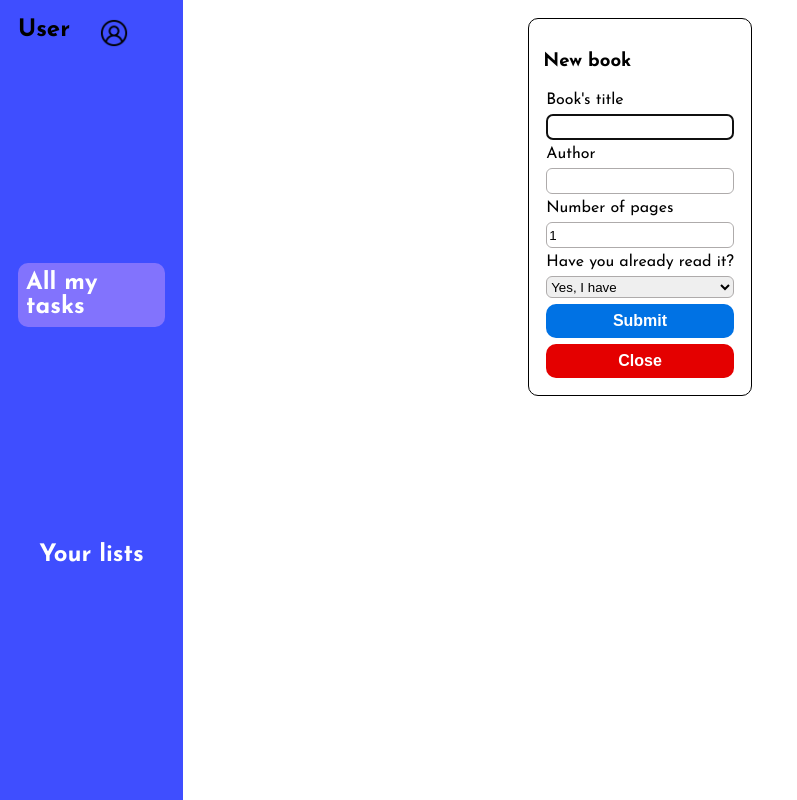
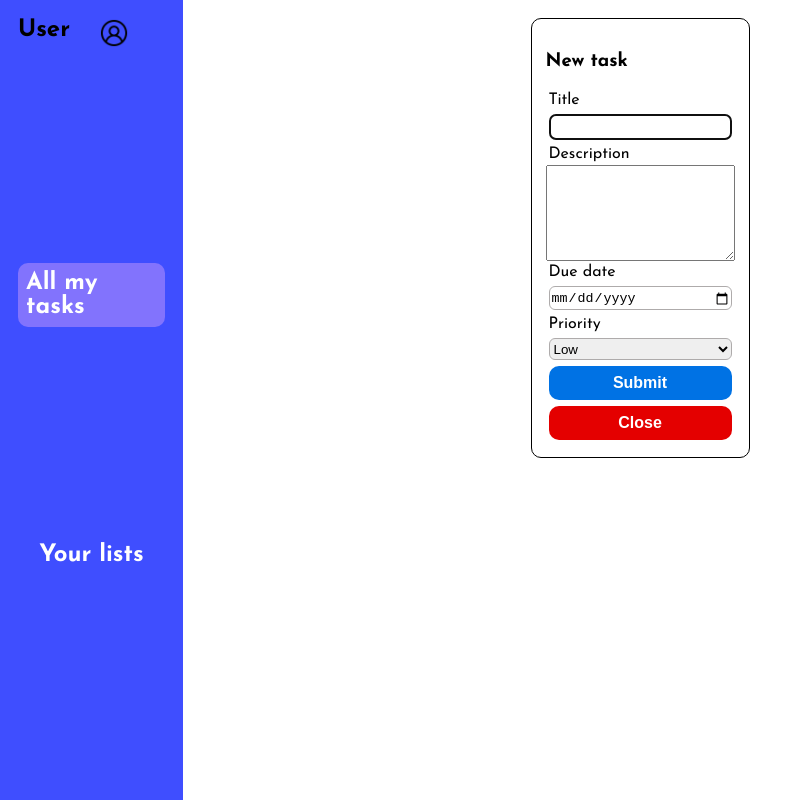
Before and after one commit to Betolicon/to-do, a website built with webpack: page src/template.html in a window 1280 px wide. Both pictures are taken after a click on the element "All my tasks". Shown: the whole page, without its empty margins (0-797 px from the left). Built offline with nearby package versions, Linux system fonts and the light colour scheme.

Commit message:
I modified the form

```diff
--- a/src/template.html
+++ b/src/template.html
@@ -23,17 +23,18 @@
         </div>
         <dialog id="form">
             <form>
-                <h3>New book</h3>
-                <label for="title">Book's title</label>
+                <h3>New task</h3>
+                <label for="title">Title</label>
                 <input type="text" id="title" required>
-                <label for="author">Author</label>
-                <input type="text" id="author" required>
-                <label for="pages">Number of pages</label>
-                <input type="number" id="pages"  min="1" value="1" required>
-                <label for="read">Have you already read it?</label>
-                <select name="read" id="read" required>
-                    <option value="yes">Yes, I have</option>
-                    <option value="no">No, I haven't</option>
+                <label for="description">Description</label>
+                <textarea name="description" id="description" rows="6" required></textarea>
+                <label for="date">Due date</label>
+                <input type="date" id="date"  required>
+                <label for="priority">Priority</label>
+                <select name="priority" id="priority" required>
+                    <option value="low">Low</option>
+                    <option value="medium">Medium</option>
+                    <option value="high">High</option>
                 </select>
                 <button type="submit" id="Submit">Submit</button>
                 <button id="close">Close</button>
```
